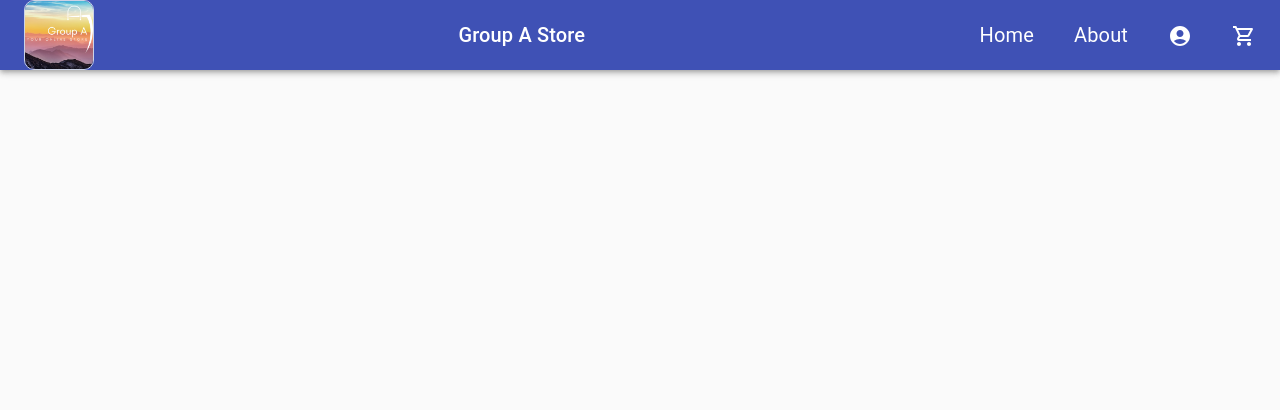
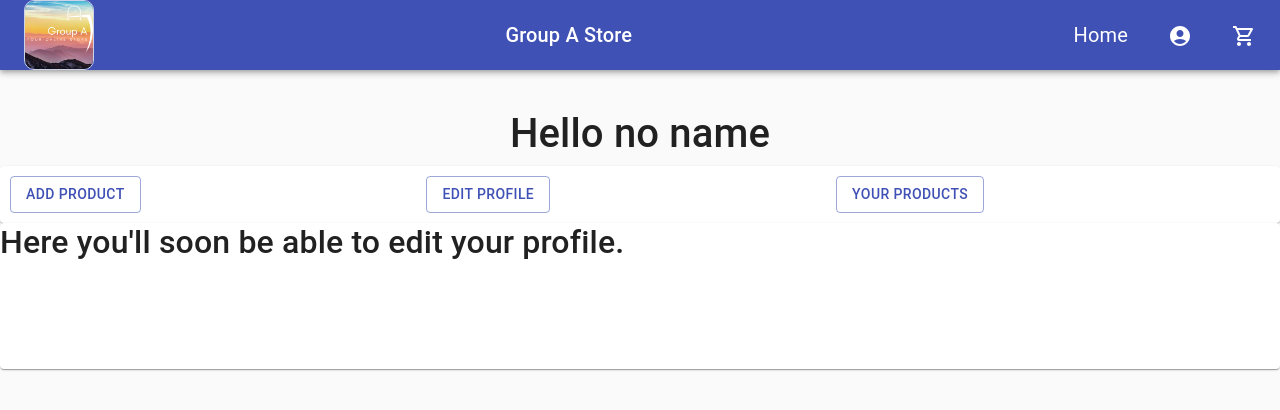
Before and after one commit to TheDude957/Soen341, a React (Create React App) app: page /profilePage/editprofile in a window 1280 px wide. Shown: the top 410 px of the page. Built offline with nearby package versions, Linux system fonts and the light colour scheme; the HTML template or start-up script is replaced by a standard one.

Commit message:
#48 created profile page

```diff
--- a/src/App.js
+++ b/src/App.js
@@ -6,7 +6,11 @@ import HomePage from "./Pages/HomePage";
 import Navbar from "./Components/Navbar";
 import SignUp from "./Components/SignUp";
 import LoginPage from "./Pages/LoginPage";
-import { GetUserType } from "./firebaseService";
+import ProfilePage from "./Pages/ProfilePage";
+import AddItem from "./Components/AddItem.js";
+import MyProducts from "./Components/MyProducts";
+import EditProfile from "./Components/EditProfile";
+import { GetCurrentUserInformation } from "./firebaseService";
 import { BrowserRouter as Router, Routes, Route } from "react-router-dom";
 
 /**
@@ -18,26 +22,33 @@ function App() {
   //user type visitor/customer/seller/admin
   const [userType, setUserType] = useState("visitor");
   const [cartSize, setCartSize] = useState(0);
+  const [userInfo, setUserInfo] = useState();
 
   function notifyCartSize(n) {
     setCartSize((cartSize + n)%2);
   }
 
   async function updateUserType() {
-    await GetUserType().then((type) =>{
-      setUserType(type)
+    await GetCurrentUserInformation().then((user) =>{
+      setUserType(user.userType);
+      setUserInfo(user);
       }
     );
   };
 
   return (
     <Router>
-      <Navbar userState = {userType} cartBigness = {cartSize}/>
+      <Navbar userState = {userType} cartBigness = {cartSize} user = {userType}/>
       <Routes>
-        <Route path="/" element={<HomePage notifyApp = {notifyCartSize}/>} />
+        <Route path="/"  element={<HomePage notifyApp = {notifyCartSize} />} />
         <Route path="/about" element={<About />} />
         <Route path="/login" element={<LoginPage SetSignIn ={updateUserType} />} />
-        <Route path="/signup" element={<SignUp />} />
+        <Route path="/profilePage" element={<ProfilePage user = {userInfo}/>} >
+            <Route path="addItem"  element={<AddItem  />} />
+            <Route path="editprofile"  element={<EditProfile  />} />
+            <Route path="myproducts"  element={<MyProducts  />} />
+        </Route>
+        <Route path="/signup" element={<SignUp/>} />
         <Route path="/cart" element={<Cart signalApp = {notifyCartSize} />} />
       </Routes>
     </Router>
--- /dev/null
+++ b/src/CSS/ProfilePage.css
@@ -0,0 +1,21 @@
+.grid-container {
+    display: grid;
+    grid-template-columns: auto auto auto;
+    justify-Content: 'center';
+    padding: 10px;
+  }
+  .grid-item {
+  justify-content: center;
+
+  }
+
+  .grid-row {
+    margin-top: 40px;
+    display: flex;
+    justify-content: center;
+
+  }
+
+  .outlet-paper{
+    padding-bottom: 100px;
+  }
--- /dev/null
+++ b/src/Components/EditProfile.js
@@ -0,0 +1,6 @@
+function EditProfile() {
+
+    return (<h2>Here you'll soon be able to edit your profile.</h2>)
+}
+
+export default EditProfile;
--- /dev/null
+++ b/src/Components/MyProducts.js
@@ -0,0 +1,6 @@
+function MyProducts() {
+
+    return (<h2>You have reached the myproduct component! I'm glad you see me.</h2>)
+}
+
+export default MyProducts;
--- a/src/Components/Navbar.js
+++ b/src/Components/Navbar.js
@@ -7,6 +7,7 @@ import {
   makeStyles,
 } from "@material-ui/core";
 import AccountCircleIcon from "@mui/icons-material/AccountCircle";
+import ManageAccountsIcon from '@mui/icons-material/ManageAccounts';
 import ShoppingCartOutlinedIcon from "@mui/icons-material/ShoppingCartOutlined";
 import { Link } from "react-router-dom";
 import "../CSS/mainPage.css";
@@ -70,12 +71,16 @@ function Navbar(props) {
           <Link to="/" className={classes.link}>
             Home
           </Link>
-          <Link to="/test2" className={classes.link}>
-            About
-          </Link>
+          {props.user === "visitor" ?
           <Link to="/login" className={classes.link}>
             <AccountCircleIcon />
           </Link>
+          :
+          <Link to="/profilePage" className={classes.link}>
+            <ManageAccountsIcon/>
+          </Link>
+          }
+
           <div className="cart-menu-btn">
             <Link to="/cart" className={classes.link}>
               <ShoppingCartOutlinedIcon />
--- /dev/null
+++ b/src/Pages/ProfilePage.js
@@ -0,0 +1,44 @@
+import "../CSS/ProfilePage.css";
+import Paper from '@material-ui/core/Paper';
+import Button from '@material-ui/core/Button';
+import Typography from '@material-ui/core/Typography';
+import AddItem from "../Components/AddItem.js";
+import { BrowserRouter as Router, Routes, Route , Link, Outlet} from "react-router-dom";
+
+
+function ProfilePage(props) {
+
+
+
+
+    return( <>
+
+
+    <div className = "grid-row">
+
+     <Typography> <h1>Hello {props.user !== undefined ? props.user.firstName : "no name"}</h1>  </Typography>
+    </div>
+    <Paper className = "grid-container" variant = "elavated4" >
+
+    <Link to="addItem">
+    <Button className = "grid-item" variant="outlined" color="primary"> <typography>Add product</typography> </Button>
+    </Link>
+
+    <Link to="editprofile">
+    <Button className = "grid-item" variant="outlined" color="primary"> <typography>Edit Profile</typography> </Button>
+    </Link>
+
+    <Link to= "myproducts">
+    <Button className = "grid-item" variant="outlined" color="primary"> <typography>Your Products</typography> </Button>
+    </Link>
+
+
+    </Paper>
+
+    <Paper className = "outlet-paper">
+    <Outlet variant = "rounded" className = "grid-row"/>
+    </Paper>
+    </>);
+}
+
+export default ProfilePage;
```
